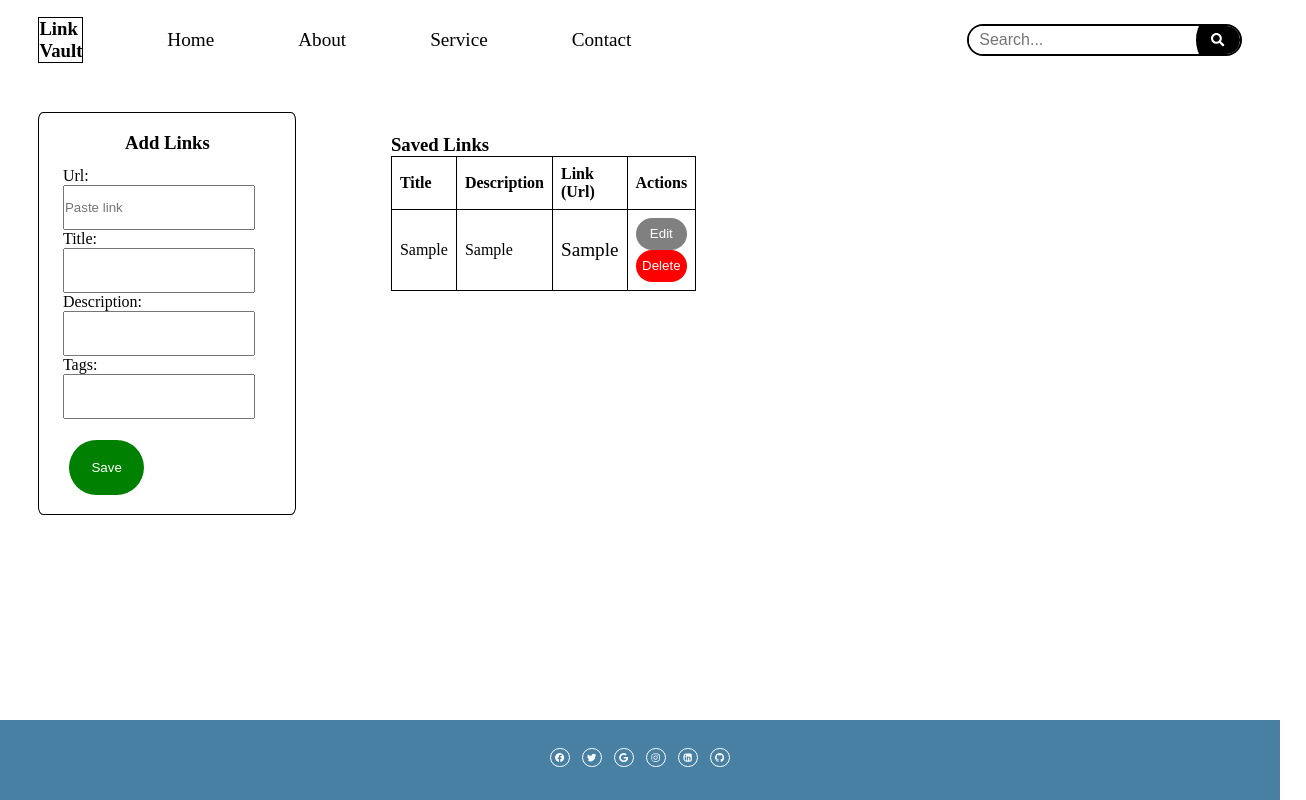
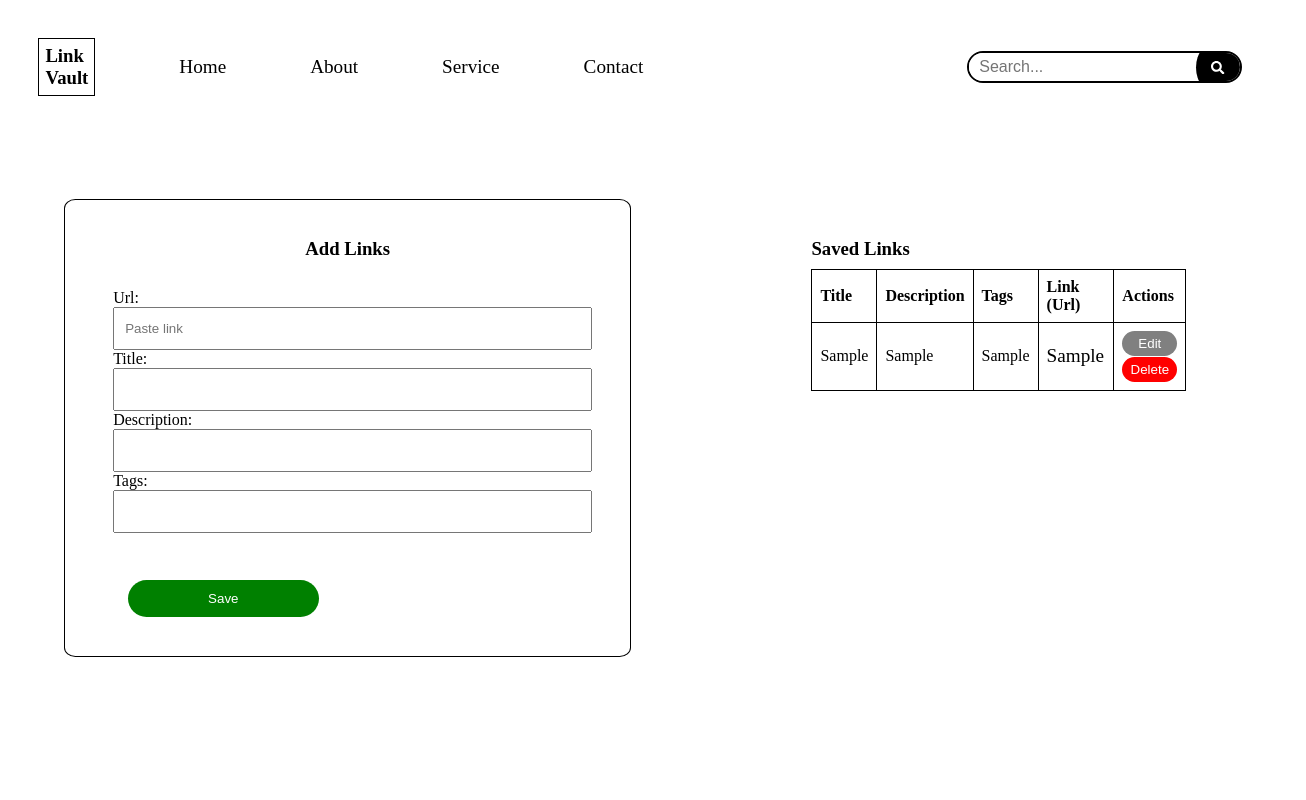
Before and after one commit to mmelokuhlemaphisa/React-TS-Task-2, a React (Vite) app: page / in a window 1280 px wide. Both pictures are taken after typing "Sample", "Sample", "Sample", "Sample" into the empty fields and a click on the button "Save". Shown: the top 800 px of the page, 1306 px wide, since content can reach past the window. Built offline with nearby package versions, Linux system fonts and the light colour scheme.

Commit message:
feat:Created function in utils folder under localStorage.TSX

```diff
--- a/src/App.css
+++ b/src/App.css
@@ -10,48 +10,48 @@ body, #root {
 }
 
 #root{
+  width: 100%;
+
+
 }
 
 #head{
   width: 100%;
-  height: 10vh;
+  height: 10%;
   /* background-color: #4780A2; */
   padding: 10px;
 }
 
-.container{
+/* .container{
   width: 100%;
   height: 80vh;
   display: flex;
   flex-direction: row;
 margin-left: 2%;
-
-
-
-}
+} */
 
 #url{
-  /* padding: 10px; */
-  width: 90%;
+  padding: 10px;
+  width: 100%;
   height: 20vh;
 
 }
 
 #title{
-  /* padding: 10px; */
-  width: 90%;
+  padding: 10px;
+  width: 100%;
     height: 20vh;
 
 }
 
 #descr{
-  /* padding: 10px; */
-  width: 90%;
-     height: 20vh;
+  padding: 10px;
+  width: 100%;
+   height: 20vh;
 }
 
 #tags{
-    width: 90%;
+    width: 100%;
      height: 20vh;
     }
 
@@ -61,8 +61,8 @@ margin-left: 2%;
   margin-left: 3%;
   border: none;
   outline: none;
-  padding: 20px;
-  width: 35%;
+  padding: 11px;
+  width: 40%;
   border-radius: 30px;
   color: white;
 }
@@ -71,6 +71,8 @@ margin-left: 2%;
   width: 100%;
   height: 10vh;
   background-color: #4780A2;
+  border: 2px solid green;
+  margin-top: 20%;
 }
 
  .search-container {
--- a/src/App.tsx
+++ b/src/App.tsx
@@ -12,7 +12,7 @@ function App() {
       </div>
 
       <div className="container">
-        <div style={{width:"50%"}}>
+        <div style={{width:"100%"}}>
           <FormInput />
         </div>
 
--- a/src/component/Footer.tsx
+++ b/src/component/Footer.tsx
@@ -13,6 +13,7 @@ export default function Footer() {
             border: "1px solid white",
             borderRadius: "50%",
             padding: "20%",
+
           }}
         />
       </a>
--- a/src/component/FormInput.tsx
+++ b/src/component/FormInput.tsx
@@ -1,7 +1,8 @@
-import React, { useState } from "react";
+import React, { useState, useEffect } from "react";
 import Button from "./Button";
 import Linklist from "./Linklist";
 import type { LinkItem } from "./Linklist";
+import { setItem, getItems } from "../utils/LocalStorageFunction"
 
 export default function FormInput() {
   const [url, setUrl] = useState("");
@@ -10,6 +11,16 @@ export default function FormInput() {
   const [tags, setTags] = useState("");
   const [items, setItems] = useState<LinkItem[]>([]);
   const [editIndex, setEditIndex] = useState<number | null>(null);
+
+    useEffect(() => {
+      const saved = getItems<LinkItem>("links");
+      setItems(saved);
+    }, []);
+
+    // Save whenever items change
+    useEffect(() => {
+      setItem("links", items);
+    }, [items]);
 
   const handleSubmit = (e: React.FormEvent) => {
     e.preventDefault();
@@ -43,7 +54,7 @@ export default function FormInput() {
   const handleDelete = (index: number) => {
     if (window.confirm("Are you sure you want to delete this link?")) {
       setItems(items.filter((_, i) => i !== index));
-      alert("Link delete successfully!");
+      alert("Link deleted successfully!");
     }
   };
 
@@ -71,9 +82,9 @@ export default function FormInput() {
           border: "1px solid black",
           borderRadius: "2%",
           marginTop: "5%",
-          marginLeft: "2%",
+          marginLeft: "5%",
           padding: "3%",
-          width: "50%",
+          width: "100%",
         }}
       >
         <h3 style={{ textAlign: "center" }}>Add Links</h3>
@@ -81,10 +92,11 @@ export default function FormInput() {
         <form
           onSubmit={handleSubmit}
           style={{
+
             marginTop: "6%",
             height: "41vh",
             display: "flex",
-            flexDirection: "column",
+            flexDirection:"column",
             marginLeft: "2%",
           }}
         >
@@ -128,7 +140,7 @@ export default function FormInput() {
           <Button name={editIndex !== null ? "Update" : "Save"} color="green" />
         </form>
       </div>
-      <div style={{ width: "50%", height: "48vh", marginTop: "6%" }}>
+      <div style={{ width: "100%", height: "48vh", marginTop: "6%" }}>
         <Linklist items={items} onEdit={handleEdit} onDelete={handleDelete} />
       </div>
     </div>
--- a/src/component/Header.tsx
+++ b/src/component/Header.tsx
@@ -23,7 +23,7 @@ export default function Header() {
             textDecoration: "black",
           }}
         >
-          <h3 style={{border:'1px solid black'}}>Link Vault</h3>
+          <h3 style={{border:'1px solid black', padding:"2%"}}>Link Vault</h3>
           <a href="#">Home</a>
           <a href="#">About</a>
           <a href="#">Service</a>
--- a/src/component/Linklist.tsx
+++ b/src/component/Linklist.tsx
@@ -1,11 +1,10 @@
 import React from "react";
-
 
 export interface LinkItem {
   url: string;
   title: string;
   descr: string;
-  tags:string;
+  tags: string;
 }
 
 interface LinkListProps {
@@ -21,12 +20,14 @@ const LinkList: React.FC<LinkListProps> = ({ items, onEdit, onDelete }) => {
       {items.length === 0 ? (
         <p>No items added yet.</p>
       ) : (
-    <table
-    style={{
-    width: "80%",
-    borderCollapse: "collapse",
-    margin: "0 auto",
-    textAlign: "left",
+        <table
+          style={{
+            width: "80%",
+            borderCollapse: "collapse",
+            // margin: "0 auto",
+            marginTop: "2%",
+            marginRight: "10%",
+            textAlign: "left",
           }}
         >
           <thead>
@@ -36,6 +37,9 @@ const LinkList: React.FC<LinkListProps> = ({ items, onEdit, onDelete }) => {
               </th>
               <th style={{ border: "1px solid black", padding: "8px" }}>
                 Description
+              </th>
+              <th style={{ border: "1px solid black", padding: "8px" }}>
+                Tags
               </th>
               <th style={{ border: "1px solid black", padding: "8px" }}>
                 Link (Url)
@@ -55,22 +59,49 @@ const LinkList: React.FC<LinkListProps> = ({ items, onEdit, onDelete }) => {
                   {item.descr}
                 </td>
                 <td style={{ border: "1px solid black", padding: "8px" }}>
-                  <a href={item.url} target="_blank" rel="noreferrer">
+                  {item.tags}
+                </td>
+                <td
+                  style={{
+                    border: "1px solid black",
+                    padding: "8px",
+                    maxWidth: "100px",
+                    whiteSpace: "nowrap",
+                    overflow: "hidden",
+                    textOverflow: "ellipsis",
+                  }}
+                >
+                  <a
+                    style={{
+                      width: "200px",
+                      whiteSpace: "nowrap",
+                      overflow: "hidden",
+                      textOverflow: "ellipsis",
+                    }}
+                    href={item.url}
+                    target="_blank"
+                    rel="noreferrer"
+                  >
                     {item.url}
                   </a>
                 </td>
-                <td style={{ border: "1px solid black", padding: "8px" }}>
+                <td
+                  style={{
+                    border: "1px solid black",
+                    padding: "8px",
+                    justifyContent: "space-between",
+                  }}
+                >
                   <button
                     onClick={() => onEdit(index)}
                     style={{
                       marginRight: "5px",
+
                       background: "grey",
                       color: "white",
                       border: "none",
-                      borderRadius:"30px",
-                      width:"100%",
-                      height:"4vh",
-
+                      borderRadius: "30px",
+                      width: "100%",
                       padding: "5px",
                       cursor: "pointer",
                     }}
@@ -80,12 +111,12 @@ const LinkList: React.FC<LinkListProps> = ({ items, onEdit, onDelete }) => {
                   <button
                     onClick={() => onDelete(index)}
                     style={{
+                      marginTop: "2%",
                       background: "red",
                       color: "white",
                       border: "none",
-                      borderRadius:"30px",
-                      width:"100%",
-                      height:"4vh",
+                      borderRadius: "30px",
+                      width: "100%",
                       padding: "5px",
                       cursor: "pointer",
                     }}
@@ -102,5 +133,4 @@ const LinkList: React.FC<LinkListProps> = ({ items, onEdit, onDelete }) => {
   );
 };
 
-
 export default LinkList;
--- a/src/utils/LocalStorageFunction.tsx
+++ b/src/utils/LocalStorageFunction.tsx
@@ -1,23 +1,29 @@
-import { useState, useEffect } from "react";
+export function setItem(key: string, value: any) {
+  try {
+    window.localStorage.setItem(key, JSON.stringify(value));
+  } catch (error) {
+    alert("Error saving to localStorage: " + error);
+  }
+}
 
-export function useLocalStorage<T>(key: string, initialValue: T) {
-  const [storedValue, setStoredValue] = useState<T>(() => {
+export function getItem<T>(key: string): T | undefined {
   try {
-      const item = localStorage.getItem(key);
-      return item ? (JSON.parse(item) as T) : initialValue;
+    const item = window.localStorage.getItem(key);
+    return item ? (JSON.parse(item) as T) : undefined;
   } catch (error) {
-      console.error("Error reading localStorage", error);
-      return initialValue;
+    alert("Error reading from localStorage: " + error);
+    return undefined;
   }
-  });
+}
 
-  useEffect(() => {
+export function getItems<T>(key: string): T[] {
   try {
-      localStorage.setItem(key, JSON.stringify(storedValue));
+    const jsonList = localStorage.getItem(key);
+    if (jsonList) {
+      return JSON.parse(jsonList) as T[];
+    }
   } catch (error) {
-      console.error("Error saving to localStorage", error);
+    alert("Error reading list from localStorage: " + error);
   }
-  }, [key, storedValue]);
-
-  return [storedValue, setStoredValue] as const;
+  return [];
 }
```
Also changed, not shown: src/assets/search.jpg (added). Lines whose indentation alone changed are shown as unchanged.
